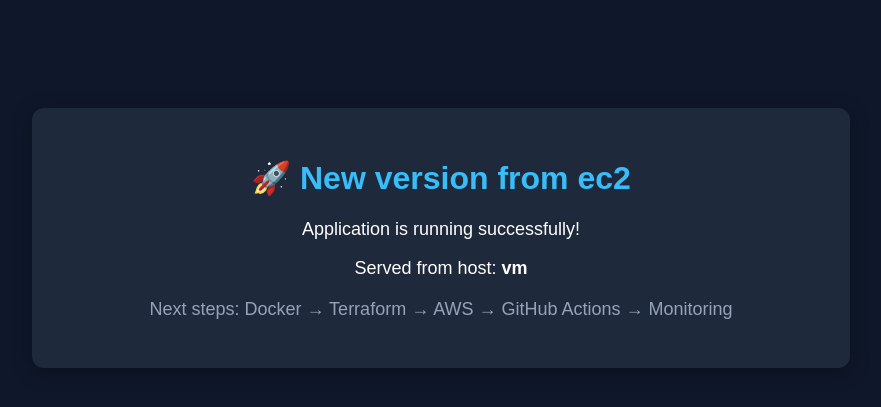
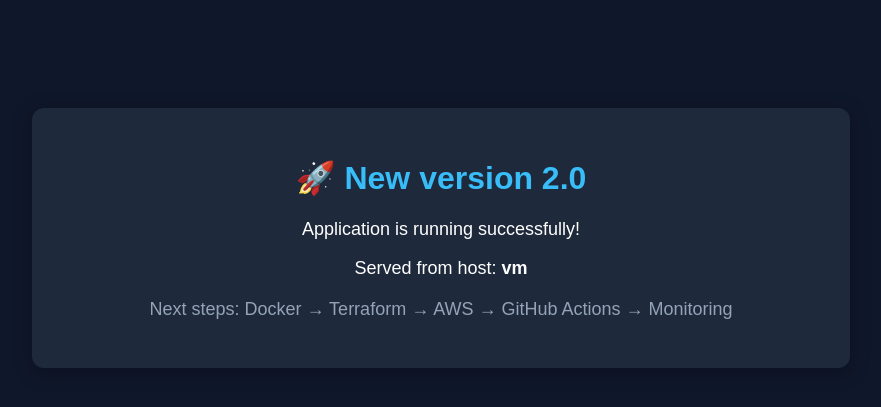
Before and after one commit to MADHANKUMAR68/devops-problem-solving-project, a Flask app: page / in a window 1280 px wide. Shown: the top 407 px of the page, without its empty margins (199-1080 px from the left). Run offline with Flask 3, Linux system fonts and the light colour scheme.

Commit message:
Test deploy update

```diff
--- a/app/templates/index.html
+++ b/app/templates/index.html
@@ -34,7 +34,7 @@
 </head>
 <body>
     <div class="box">
-        <h1>🚀 New version from ec2</h1>
+        <h1>🚀 New version 2.0</h1>
         <p>Application is running successfully!</p>
         <p>Served from host: <b>{{ hostname }}</b></p>
         <p class="tag">Next steps: Docker → Terraform → AWS → GitHub Actions → Monitoring</p>
```
